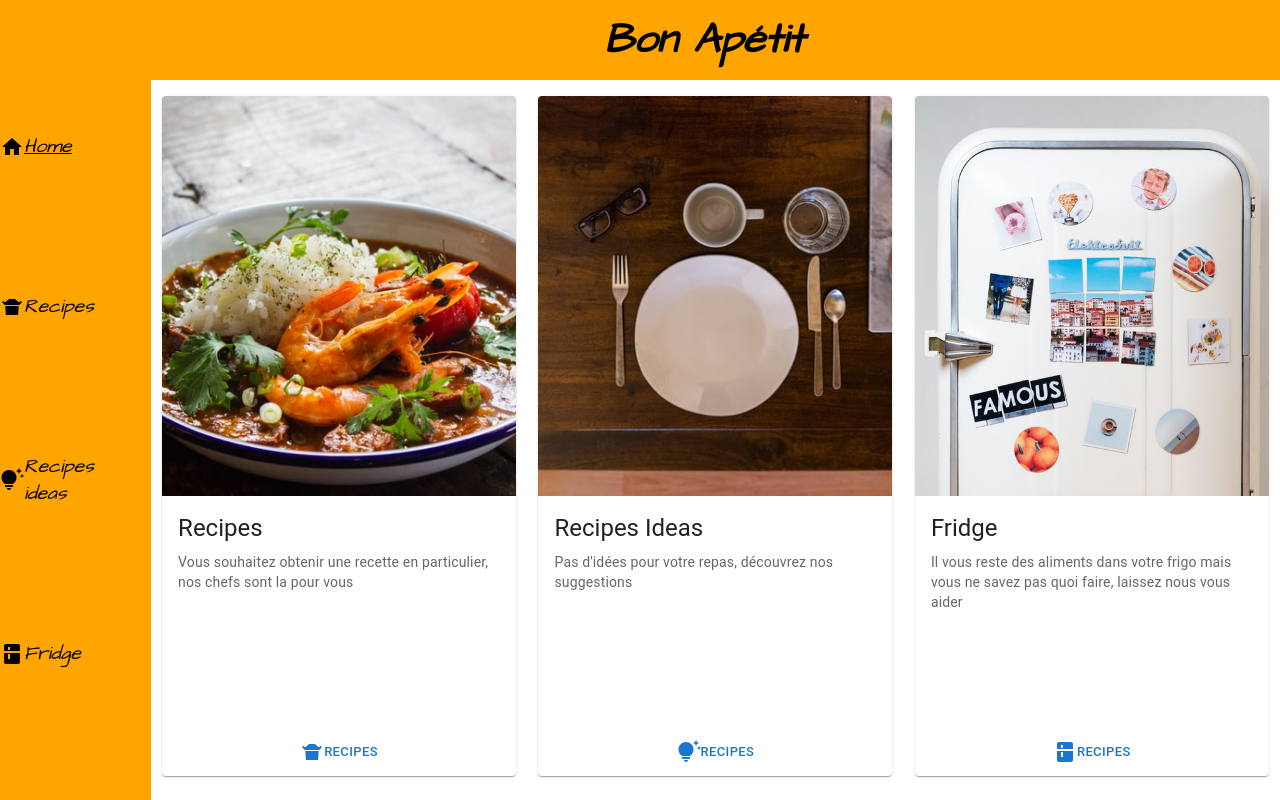
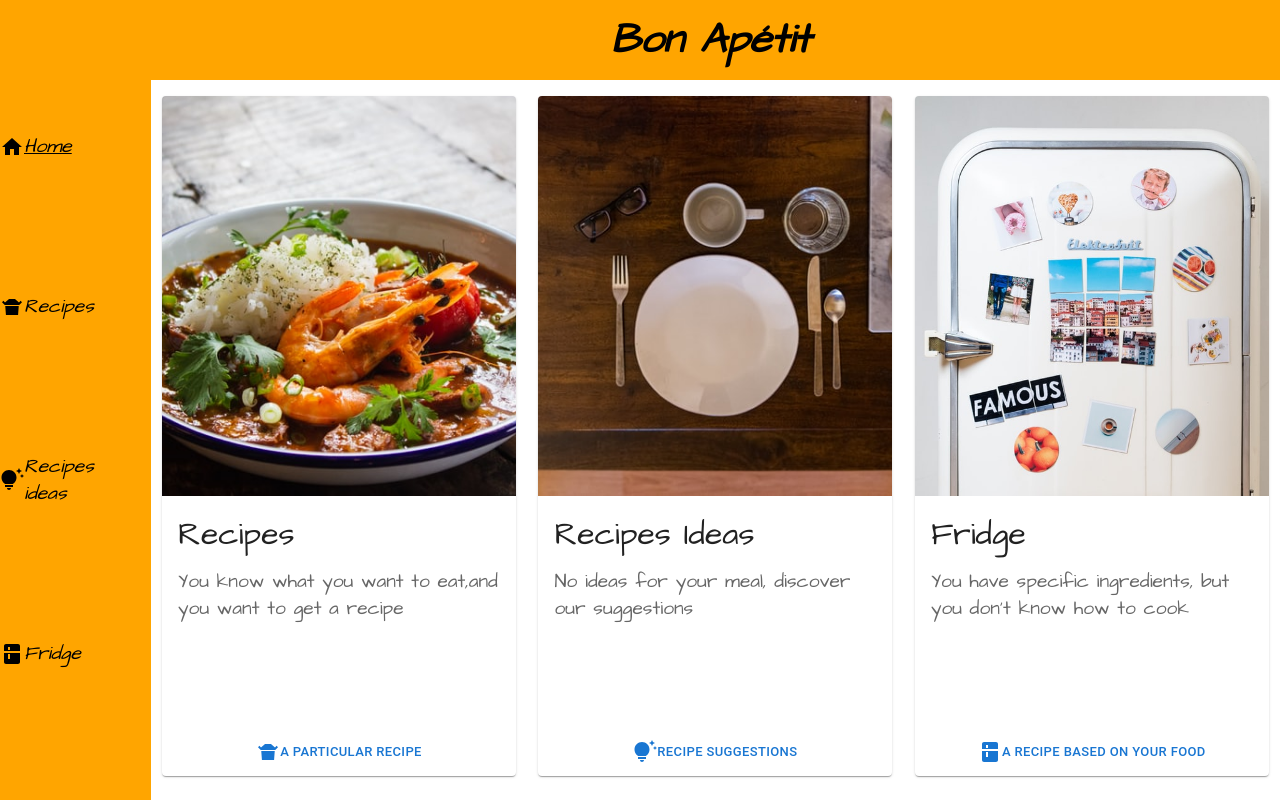
Before and after one commit to Matthieudegny/Bon-Appetit, a React (Create React App) app: page / in a window 1280 px wide. Built offline with nearby package versions, Linux system fonts and the light colour scheme.

Commit message:
start recipes input+form

```diff
--- a/src/components/App/app.scss
+++ b/src/components/App/app.scss
@@ -2,4 +2,5 @@
     margin: 0;
     padding: 0;
     display: flex;
+    font-family: 'Architects Daughter', 'cursive';
 }
--- a/src/components/Home/CardHome/CardHome.js
+++ b/src/components/Home/CardHome/CardHome.js
@@ -7,6 +7,7 @@ import { Button, CardActionArea, CardActions } from '@mui/material';
 import { NavLink } from 'react-router-dom';
 import PropTypes from 'prop-types';
 import './cardHome.scss'
+import { ThemeProvider, createTheme } from '@mui/material/styles';
 
 function CardHome ({
     image,
@@ -17,7 +18,21 @@ function CardHome ({
     nameLink
 
 }) {
+
+//   const theme = createTheme();
+
+// theme.typography.h4 = {
+//   fontSize: '1.5rem',
+// };
+const theme = createTheme({
+  typography: {
+    h4:undefined,
+    body2:undefined,
+  },
+});
+
     return (
+      <ThemeProvider theme={theme}>
         <Card className='card'>
           <CardActionArea>
             <CardMedia
@@ -27,12 +42,16 @@ function CardHome ({
               alt={image}
             />
             <CardContent>
-            <Typography className="card-title" gutterBottom variant="h5" component="div">
+              <Typography className="card-title" gutterBottom variant="h4" component="div">
                 {title}
               </Typography>
+
+
                 <Typography className="card-description" variant="body2" color="text.secondary">
                 {description}
                 </Typography>
+
+
             </CardContent>
           </CardActionArea>
           <CardActions>
@@ -46,6 +65,7 @@ function CardHome ({
           </NavLink>
           </CardActions>
         </Card>
+      </ThemeProvider>
     )
 }
 
--- a/src/components/Home/CardHome/cardHome.scss
+++ b/src/components/Home/CardHome/cardHome.scss
@@ -6,16 +6,21 @@
     height: 100%;
     margin: 1%;
 
+
     &-image{
         height: 50vh;
     }
 
     &-title{
         font-size: 2.5vw;
+        font-family: 'Architects Daughter', 'cursive';
+
+
     }
 
     &-description{
-        font-size: 1.25vw;
+        font-size: 1.5vw;
+        font-family: 'Architects Daughter', 'cursive';
     }
 
     &-link{
--- a/src/components/Home/Home.js
+++ b/src/components/Home/Home.js
@@ -12,27 +12,27 @@ function Home() {
     <div className="container">
         <CardHome className="firstChild"
         image = {recipesImage}
-        description = {"Vous souhaitez obtenir une recette en particulier, nos chefs sont la pour vous"}
+        description = {"You know what you want to eat,and you want to get a recipe"}
         title = {'Recipes'}
         link = {'/recipes'}
         logo = {<TakeoutDiningIcon />}
-        nameLink = {"Recipes"}
+        nameLink = {"A particular recipe"}
         />
         <CardHome
         image = {recipesIdeasImage}
-        description = {"Pas d'idées pour votre repas, découvrez nos suggestions"}
+        description = {"No ideas for your meal, discover our suggestions"}
         title = {'Recipes Ideas'}
         link = {'/recipesIdeas'}
         logo = {<TipsAndUpdatesIcon />}
-        nameLink = {"Recipes"}
+        nameLink = {"Recipe suggestions"}
         />
         <CardHome
         image = {fridgeImage}
-        description = {"Il vous reste des aliments dans votre frigo mais vous ne savez pas quoi faire, laissez nous vous aider"}
+        description = {"You have specific ingredients, but you don't know how to cook"}
         title = {'Fridge'}
         link = {'/fridge'}
         logo = {<KitchenIcon />}
-        nameLink = {"Recipes"}
+        nameLink = {"A recipe based on your food"}
         />
     </div>
     )
--- a/src/components/Nav/nav.scss
+++ b/src/components/Nav/nav.scss
@@ -4,7 +4,6 @@
     flex-direction: column;
     justify-content: space-evenly;
     background-color: orange;
-    font-family: 'Architects Daughter', 'cursive';
     font-style: oblique;
     padding-right: 1%;
     width: 11vw;
--- a/src/components/Page/Header/header.scss
+++ b/src/components/Page/Header/header.scss
@@ -7,12 +7,11 @@
     left: 0;
     width: 100%;
     margin: 0;
-    margin-left: 5vw;
+    margin-left: 5.5vw;
     padding: 0;
     height: 10vh;
     color: black;
     background-color: orange;
-    font-family: 'Architects Daughter', 'cursive';
     font-style: oblique;
     font-size: 3.2vw;
 }
--- a/src/components/Recipes/Recipes.js
+++ b/src/components/Recipes/Recipes.js
@@ -1,9 +1,42 @@
 import './recipes.scss'
+import React, { useState } from 'react';
+import TextField from '@mui/material/TextField';
 
-function Recipes() {
+function Recipes({onSubmit}) {
+
+  const [searchValue, setSearchValue] = useState('');
+
+  const handleSearchChange = (event) => {
+    const { value } = event.target;
+    setSearchValue(value);
+  };
+
+  const handleSubmit = (event) => {
+    event.preventDefault();
+    onSubmit(searchValue);
+  }
+
+  const resetValue = () => {
+    setSearchValue("")
+  }
+
     return(
-      <div className="test1">
-          Ceci est une recette de cuisine
+      <div className="recipe">
+
+            <form action="" className="recipe-inputContainer" onSubmit={handleSubmit}>
+              <TextField
+              onChange={handleSearchChange}
+              onSubmit={handleSubmit}
+              onClick={resetValue}
+              className='recipe-input'
+              id="outlined-uncontrolled"
+              inputProps={{style: {fontFamily: 'Architects Daughter',fontSize:"20px"}}} // font size of input text
+              InputLabelProps={{style: {fontFamily: 'Architects Daughter',fontSize:"2vw"}}} // font size of input label
+              label="Write here the recipe you need"
+              variant="standard"
+              color="warning" />
+            </form>
+
       </div>
     )
 }
--- a/src/components/Recipes/recipes.scss
+++ b/src/components/Recipes/recipes.scss
@@ -1,3 +1,17 @@
-.test1{
+.recipe{
     margin-top: 12vh;
+
+    &-inputContainer{
+        width: 100%;
+        height: 10vh;
+        display: flex;
+        justify-content: center;
+        align-items: center;
+    }
+
+    &-input{
+        width: 35%;
+        height: 100%;
+        padding-right: 1%;
+    }
 }
```
Lines whose indentation alone changed are shown as unchanged.
